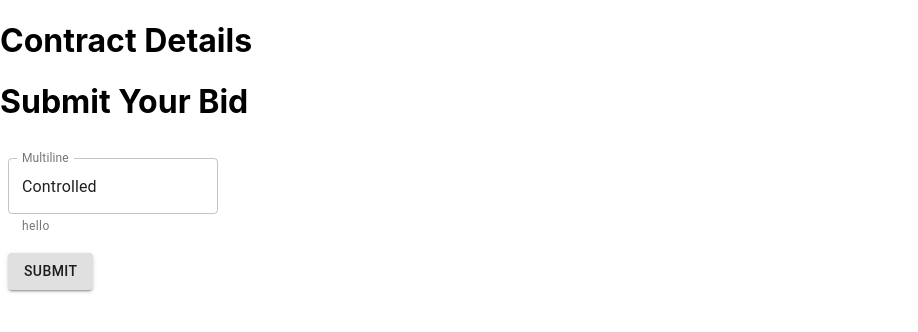
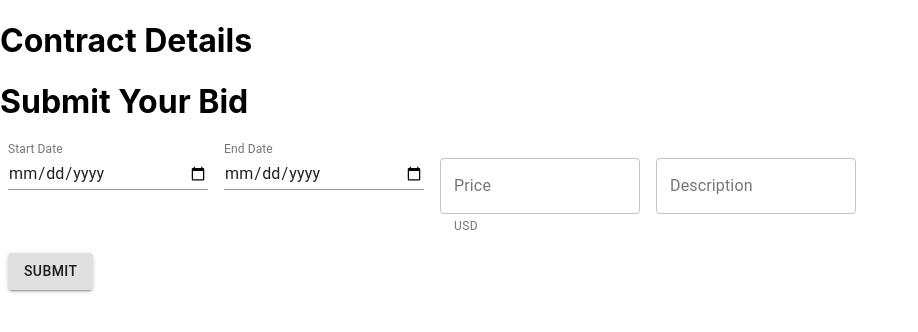
Before and after one commit to meta-434/contract-app, a React (Create React App) app: page / in a window 1280 px wide. Shown: the top 332 px of the page, without its empty margins (0-918 px from the left). Built offline with nearby package versions, Linux system fonts and the light colour scheme.

Commit message:
found a better start/end date component

```diff
--- a/src/StudentBid.js
+++ b/src/StudentBid.js
@@ -1,8 +1,6 @@
 import React, { Component } from 'react'
-
 import { makeStyles } from '@material-ui/core/styles';
 import Button from '@material-ui/core/Button';
-
 import TextField from '@material-ui/core/TextField';
 
 // material UI setup & text field setup
@@ -25,6 +23,7 @@ const useStyles = makeStyles(theme => ({
     textField: {
         marginLeft: theme.spacing(1),
         marginRight: theme.spacing(1),
+        width: 200,
     },
     dense: {
         marginTop: theme.spacing(2),
@@ -37,14 +36,14 @@ const useStyles = makeStyles(theme => ({
 function StudentBid(props) {
     const classes = useStyles();
     const [values, setValues] = React.useState({
-        name: 'Cat in the Hat',
-        age: '',
-        multiline: 'Controlled',
-        currency: 'EUR',
+        // name: 'Cat in the Hat',
+        // age: '',
+        // multiline: 'Controlled',
+        // currency: 'EUR',
       });
-      const handleChange = name => event => {
+    const handleChange = name => event => {
         setValues({ ...values, [name]: event.target.value });
-      };
+    };
 
         return (
             <div>
@@ -54,18 +53,46 @@ function StudentBid(props) {
                 {/* Submit a bid for that contract to the company (once approved?) */}
                 <h1>Submit Your Bid</h1>
                 <form className={classes.container} noValidate autoComplete="off">
+                <TextField
+                        id="date"
+                        label="Start Date"
+                        type="date"
+                        className={classes.textField}
+                        InputLabelProps={{
+                        shrink: true,
+                        }}
+                    />
+                    <TextField
+                        id="date"
+                        label="End Date"
+                        type="date"
+                        className={classes.textField}
+                        InputLabelProps={{
+                        shrink: true,
+                        }}
+                    />
                     <TextField
                         id="outlined-multiline-flexible"
-                        label="Multiline"
+                        label="Price"
+                        value={values.multiline}
+                        onChange={handleChange('multiline')}
+                        className={classes.textField}
+                        margin="normal"
+                        helperText="USD"
+                        variant="outlined"
+                    />
+                    <TextField
+                        id="outlined-multiline-flexible"
+                        label="Description"
                         multiline
                         rowsMax="4"
                         value={values.multiline}
                         onChange={handleChange('multiline')}
                         className={classes.textField}
                         margin="normal"
-                        helperText="hello"
                         variant="outlined"
                     />
+
                 </form>
 
                 <Button variant="contained" className={classes.button}>
```
